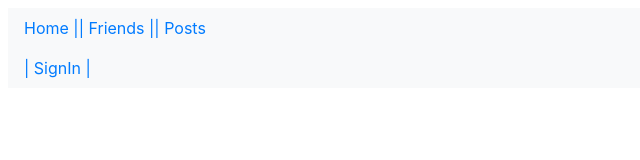
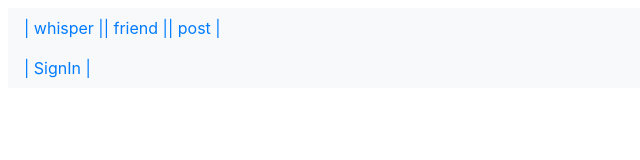
Before and after one commit to bedairhassan/Minimalistic-Social-Media, a Svelte app: page / in a window 1280 px wide. Shown: the top 160 px of the page, without its empty margins (0-640 px from the left). Built offline with nearby package versions, Linux system fonts and the light colour scheme.

Commit message:
major changes but ⚠ fixing whisper page rendering one object

```diff
--- a/src/App.svelte
+++ b/src/App.svelte
@@ -1,6 +1,8 @@
 <script>
     import { Router, Link, Route } from "svelte-routing";
+    import Whisper from "./visuals/Whisper/Main.svelte";
 
+    import Routes from "./visuals/Routes/Routes.svelte";
     import Posts from "./visuals/posts/Posts.svelte";
     import Friends from "./visuals/friends/Friends.svelte";
     // import CookiePage from "./visuals/DEV/Cookie.svelte";
@@ -10,10 +12,15 @@
     import Login from "./visuals/extras/SignIn.svelte";
 
     import NavBarLoggedIn from "./visuals/extras/NavBarLoggedIn.svelte";
+    // import Routes from "./store/routeStore";
 
     export let url = "";
 
     console.log(new Date() + " ");
+
+    import Routes_ from "./store/routeStore";
+    let route;
+    $: Routes_.subscribe((OBJ) => (route = OBJ.ref));
 </script>
 
 <link
@@ -24,31 +31,14 @@
 />
 
 <Router {url}>
-    <nav class="navbar navbar-expand-lg navbar-light bg-light">
-        <ul class="navbar-nav">
-            <li class="nav-item">
-                <!-- <a class="nav-link" href="/"> -->
-                <Link to="/">Home |</Link>
-                <!-- </a> -->
-            </li>
-            <li class="nav-item">
-                <!-- <a class="nav-link" href="/"> -->
-                <Link to="friends">| Friends |</Link>
-                <!-- </a> -->
-            </li>
-            <li class="nav-item">
-                <!-- <a class="nav-link" href="/"> -->
-                <Link to="posts">| Posts</Link>
-                <!-- </a> -->
-            </li>
-        </ul>
-    </nav>
+    <Routes />
 
     <NavBarLoggedIn />
 
     <div>
-        <Route path="friends"><Friends /></Route>
-        <Route path="posts"><Posts /></Route>
-        <Route path="/login"><Login /></Route>
+        <Route path={route.WHISPER}><Whisper /></Route>
+        <Route path={route.FRIEND}><Friends /></Route>
+        <Route path={route.POST}><Posts /></Route>
+        <Route path={route.LOGIN}><Login /></Route>
     </div>
 </Router>
--- /dev/null
+++ b/src/store/routeStore.js
@@ -0,0 +1,23 @@
+import { writable } from 'svelte/store';
+
+const route = writable(
+
+    {
+        array: [
+            'whisper',
+            'friend',
+            'post',
+        ], ref: {
+
+            WHISPER: "whisper",
+            FRIEND: "friend",
+            POST: 'post',
+            LOGIN: 'login'
+        }
+    }
+    // obj:{
+
+    // }
+)
+
+export default route
--- /dev/null
+++ b/src/visuals/DEV/CookiePage.svelte
@@ -0,0 +1,8 @@
+<script>
+    import signedIn from "../../store/signedIn";
+
+    const setUser = (user) => signedIn.update((lastSignedIn) => user);
+</script>
+
+<button on:click={() => setUser("hassan")}>hassan🍪</button>
+<button on:click={() => setUser("mohammed")}>mohammed🍪</button>
--- /dev/null
+++ b/src/visuals/Routes/Route.svelte
@@ -0,0 +1,10 @@
+<script>
+    import { Link } from "svelte-routing";
+
+    export let route;
+    console.log(route)
+</script>
+
+<li class="nav-item">
+    <Link to={route}>| {route} |</Link>
+</li>
--- /dev/null
+++ b/src/visuals/Routes/Routes.svelte
@@ -0,0 +1,15 @@
+<script>
+    import Route from "./Route.svelte";
+    import Routes_ from "../../store/routeStore";
+
+    let routes;
+    $: Routes_.subscribe((OBJ) => (routes = OBJ.array));
+</script>
+
+<nav class="navbar navbar-expand-lg navbar-light bg-light">
+    <ul class="navbar-nav">
+        {#each routes as route}
+            <Route {route} />
+        {/each}
+    </ul>
+</nav>
--- /dev/null
+++ b/src/visuals/Whisper/Main.svelte
@@ -0,0 +1,46 @@
+<script>
+    import { db } from "../../JS/firebase";
+    import signedIn from "../../store/signedIn";
+    import Whisper from "./Whisper.svelte";
+
+    let currentSignedIn;
+    $: signedIn.subscribe((lastSignedIn) => (currentSignedIn = lastSignedIn));
+
+    let array;
+    let fetch = false;
+
+    db.collection("whisper").onSnapshot((snap) => {
+        if (currentSignedIn) {
+            array = snap.docs;
+            // console.log(array);
+            fetch = true;
+        }
+    });
+
+    $: {
+        if (fetch) {
+            array = array.map((item) => item.data());
+            console.log(array);
+
+            array = array.filter((item) => item.receiver === currentSignedIn);
+            console.log(array);
+
+            array = array.sort((a, b) => a.sender > b.sender);
+            console.log(array);
+        }
+    }
+</script>
+
+<div>
+    <h1>WHISPER PAGE</h1>
+
+    {#if currentSignedIn}
+        {#if array}
+            {#each array as whisper}
+                <Whisper {whisper} />
+            {/each}
+        {:else}
+            No Data
+        {/if}
+    {/if}
+</div>
--- /dev/null
+++ b/src/visuals/Whisper/Whisper.svelte
@@ -0,0 +1,13 @@
+<script>
+    export let whisper;
+</script>
+
+<div>
+    {#if whisper.context === "👋"}
+        {whisper.sender} waved 👋 at you.
+    {:else}
+        {whisper.context}
+    {/if}
+
+    {whisper.message}
+</div>
--- a/src/visuals/extras/NavBarLoggedIn.svelte
+++ b/src/visuals/extras/NavBarLoggedIn.svelte
@@ -1,22 +1,15 @@
 <script>
-    // import signedIn from '../../store/signedIn'
-    // $:signedIn.subscribe(lastSignedIn=>currentSignedIn=lastSignedIn)
     import { Router, Link, Route } from "svelte-routing";
 
     import signedIn from "../../store/signedIn";
 
-    const set_cookie = (currentSignedIn) => {
-        if (!currentSignedIn) {
-            signedIn.update((lastSignedIn) => {
-                return null;
-            });
-        }
-
-        signedIn.update((lastSignedIn) => currentSignedIn);
-    };
+    const signout = () => signedIn.update(() => null);
 
     let currentSignedIn;
-    $: signedIn.subscribe((lastSignedIn) => (currentSignedIn = lastSignedIn));
+
+    const updateSignedIn = (lastSignedIn) => (currentSignedIn = lastSignedIn);
+
+    $: signedIn.subscribe((lastSignedIn) => updateSignedIn(lastSignedIn));
 </script>
 
 {#if currentSignedIn}
@@ -28,14 +21,13 @@
         </ul>
         <ul class="navbar-nav">
             <li class="nav-item">
-                <button on:click={() => set_cookie()} class="btn btn-danger"
+                <button on:click={() => signout()} class="btn btn-danger"
                     >Sign Out</button
                 >
             </li>
         </ul>
     </nav>
 {:else}
-
     <nav class="navbar navbar-expand-lg navbar-light bg-light">
         <ul class="navbar-nav">
             <li class="nav-item">
@@ -43,5 +35,4 @@
             </li>
         </ul>
     </nav>
-
 {/if}
--- a/src/visuals/extras/SignIn.svelte
+++ b/src/visuals/extras/SignIn.svelte
@@ -1,9 +1,8 @@
 <script>
-    import { set_input_value } from "svelte/internal";
-
     import { db } from "../../JS/firebase";
 
     import signedIn from "../../store/signedIn";
+    import CookiePage from "../DEV/CookiePage.svelte";
 
     // db
 
@@ -103,4 +102,8 @@
     {/if}
 </div>
 
+<div>
+    <CookiePage />
+</div>
+
 <!-- TODO: if clicks button, show user created?!?!?!?  -->
--- a/src/visuals/friends/Accepted/FriendAccepted.svelte
+++ b/src/visuals/friends/Accepted/FriendAccepted.svelte
@@ -1,6 +1,9 @@
 <script>
     import { db } from "../../../JS/firebase";
+
+    // fetches the person who isn't signed in
     import { fetchOther } from "../../../JS/friends";
+
     import signedIn from "../../../store/signedIn";
 
     export let friend;
@@ -15,6 +18,25 @@
 
     const removeFriend = () =>
         db.collection("friends").doc(friend.who).delete();
+
+    let show = false;
+    let message;
+    const whisperFUN = () => {
+        show = !show;
+        console.log(show);
+
+        // if show is true, user is typing
+        // if show is false, user is done with typing
+        if (!show) {
+            // RET1
+            db.collection("whisper").add({
+                sender: currentSignedIn,
+                receiver: fetchOther(friend.who, currentSignedIn),
+                message,
+                context: "👋",
+            });
+        }
+    };
 </script>
 
 <tr>
@@ -24,4 +46,15 @@
             >Remove Friend</button
         ></td
     >
+    <td>
+        <button on:click={whisperFUN}>Whisper</button>
+    </td>
+    {#if show}
+        <td
+            ><input
+                bind:value={message}
+                placeholder="whisper to your friend"
+            /></td
+        >
+    {/if}
 </tr>
--- a/src/visuals/posts/Posts.svelte
+++ b/src/visuals/posts/Posts.svelte
@@ -99,25 +99,3 @@
 		</ul>
 	{/if}
 </main>
-
-<style>
-	main {
-		text-align: center;
-		padding: 1em;
-		max-width: 240px;
-		margin: 0 auto;
-	}
-
-	h1 {
-		color: #ff3e00;
-		text-transform: uppercase;
-		font-size: 4em;
-		font-weight: 100;
-	}
-
-	@media (min-width: 640px) {
-		main {
-			max-width: none;
-		}
-	}
-</style>
```
